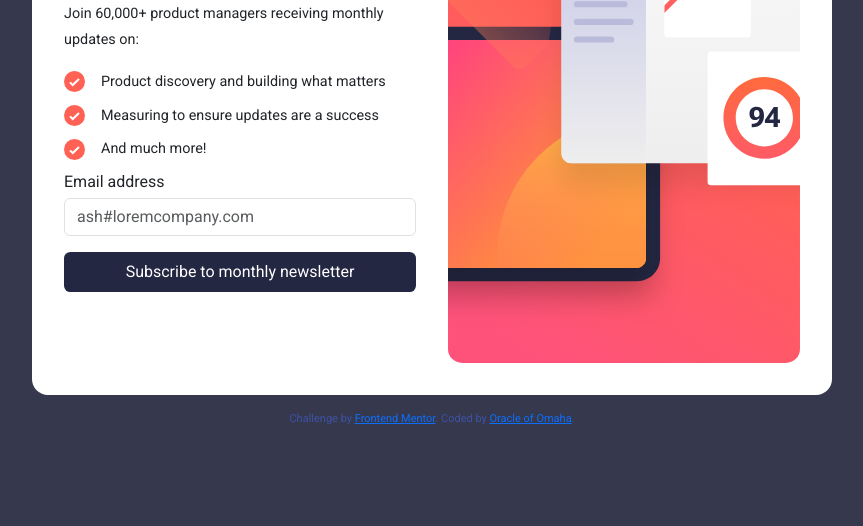
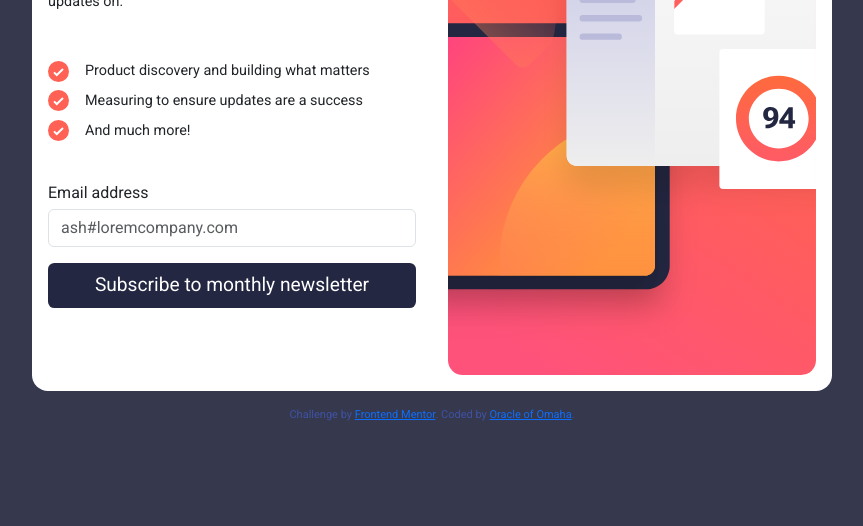
Before and after one commit to Rodney-Mokenyu/news-paper-signup-with-success-message, a plain HTML site: page index.html in a window 1280 px wide. Shown: the part 274-800 px from the top of the page, without its empty margins (208-1071 px from the left). Drawn offline with nearby package versions, Linux system fonts and the light colour scheme.

Commit message:
Update styles.css

```diff
--- a/assets/css/styles.css
+++ b/assets/css/styles.css
@@ -88,6 +88,7 @@ ul {
 
     main {
         width: 100%;
+        max-height: 90%;
         display: grid;
         grid-template-columns: 1fr 1fr;
         grid-template-areas: "left right";
@@ -97,9 +98,11 @@ ul {
         background-color: var(--white);
         max-width: 800px !important;
         margin-inline: auto;
-        padding: 2rem !important;
+        padding: 1rem !important;
     }
-
+    ul {
+       margin-bottom: 2.5rem;
+    }
     .body {
         grid-area: left;
     }
@@ -110,6 +113,7 @@ ul {
 
     .body h1 {
         font-size: 3rem;
+        margin-bottom: 2rem;
     }
     .head img {
         width: 100%;
@@ -117,7 +121,14 @@ ul {
     }
     p {
         font-size: 0.9rem;
-        line-height: 1.8;
+        line-height: 1.5;
     }
+    .body-text {
+        margin-bottom: 3rem;
 
+    }
+    #subscription-button {
+        margin-bottom: 2rem;
+        font-size: 1.2rem;
+    }
 }
```
